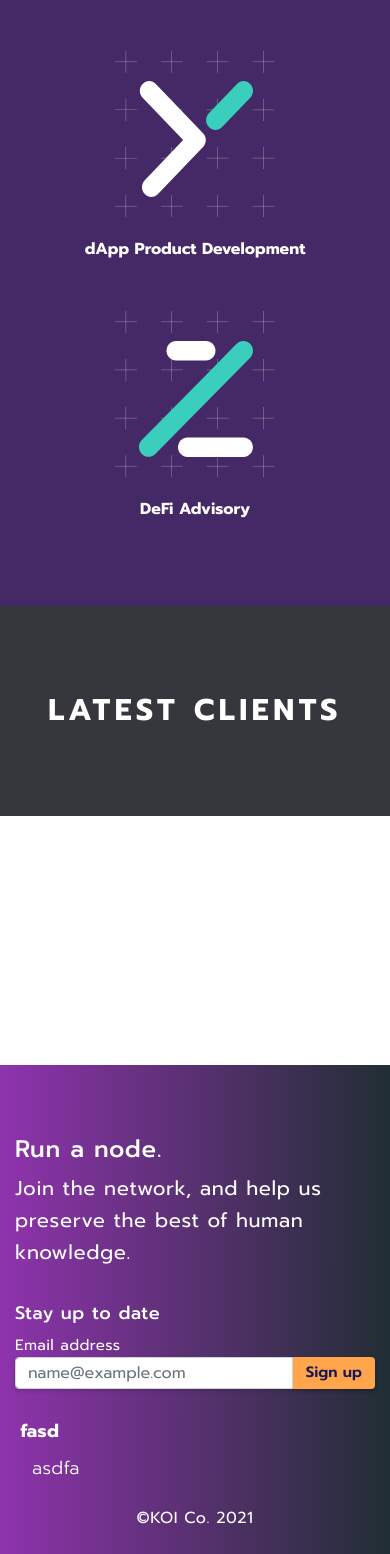
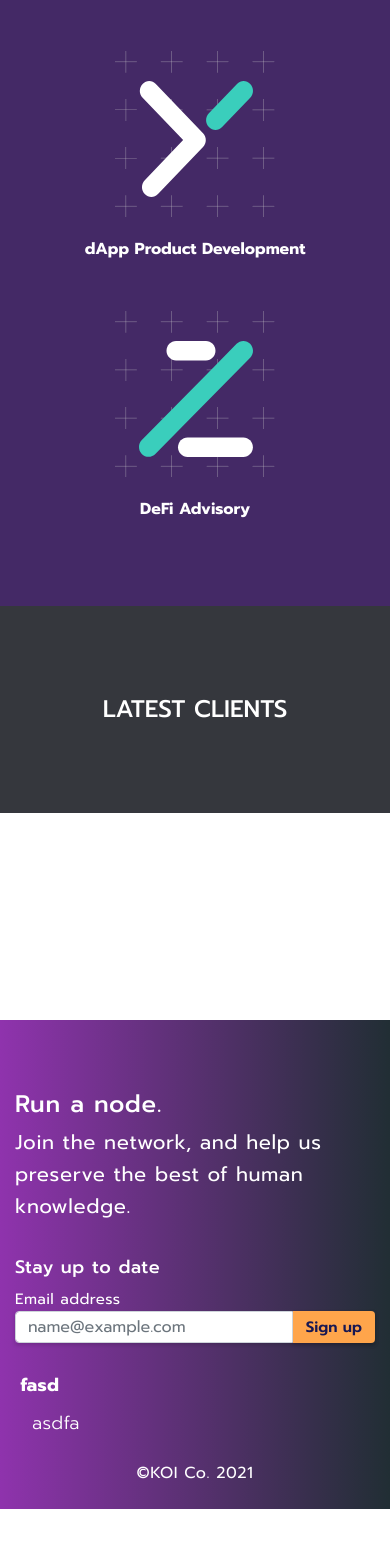
Before and after one commit to technology-xyz/new-site, a Jekyll site: the page built from index.html, in a window 390 px wide. Shown: the part 1047-2601 px from the top of the page. Built offline with Jekyll 4.4.1, drawn with Linux system fonts in a browser that asks for light colours.

Commit message:
updated latest clients section

```diff
--- a/_includes/home/sections.html
+++ b/_includes/home/sections.html
@@ -28,13 +28,13 @@
     </section>
     <section class="latest-clients">
         <div class="container">
-            <div class="font-cap1">LATEST CLIENTS</div>
+            <div class="font-cap3 text-center">LATEST CLIENTS</div>
         </div>
     </section>
     <section class="become-a-client">
         <div class="container">
             <div class="become-container">
-                <div class="font-cap1">What Do You Need?</div>
+                <div class="font-cap3">What Do You Need?</div>
             </div>
         </div>
     </section>
--- a/_sass/pages/home/sections.scss
+++ b/_sass/pages/home/sections.scss
@@ -20,6 +20,13 @@
         line-height: 36px;
         color: #FFFFFF;
     }
+    .font-cap3{
+        font-style: normal;
+        font-size: 38px;
+        line-height: 58px;
+        color: #FFFFFF;
+        letter-spacing: 10%;
+    }
 
     .what-need {
         background-color: #442966;
@@ -40,6 +47,10 @@
                 align-items: center;
                 width: 240px;
             }
+        }
+    }
+    .latest-clients{
+        background: #35373D;
     }
     @media (max-width: 768px) {
         .image-area{
@@ -62,9 +73,10 @@
             font-size: 16px;
             line-height: 24px;
         }
+        .font-cap3{
+            font-size: 24px;
+            line-height: 37px;
+            font-weight: 500;
         }
     }
-    .latest-clients{
-        background: #35373D;
 }
-}
```
Also changed, not shown: img/landing/bk_lines.svg (added), img/landing/openkoi.svg (added). Lines whose indentation alone changed are shown as unchanged.
